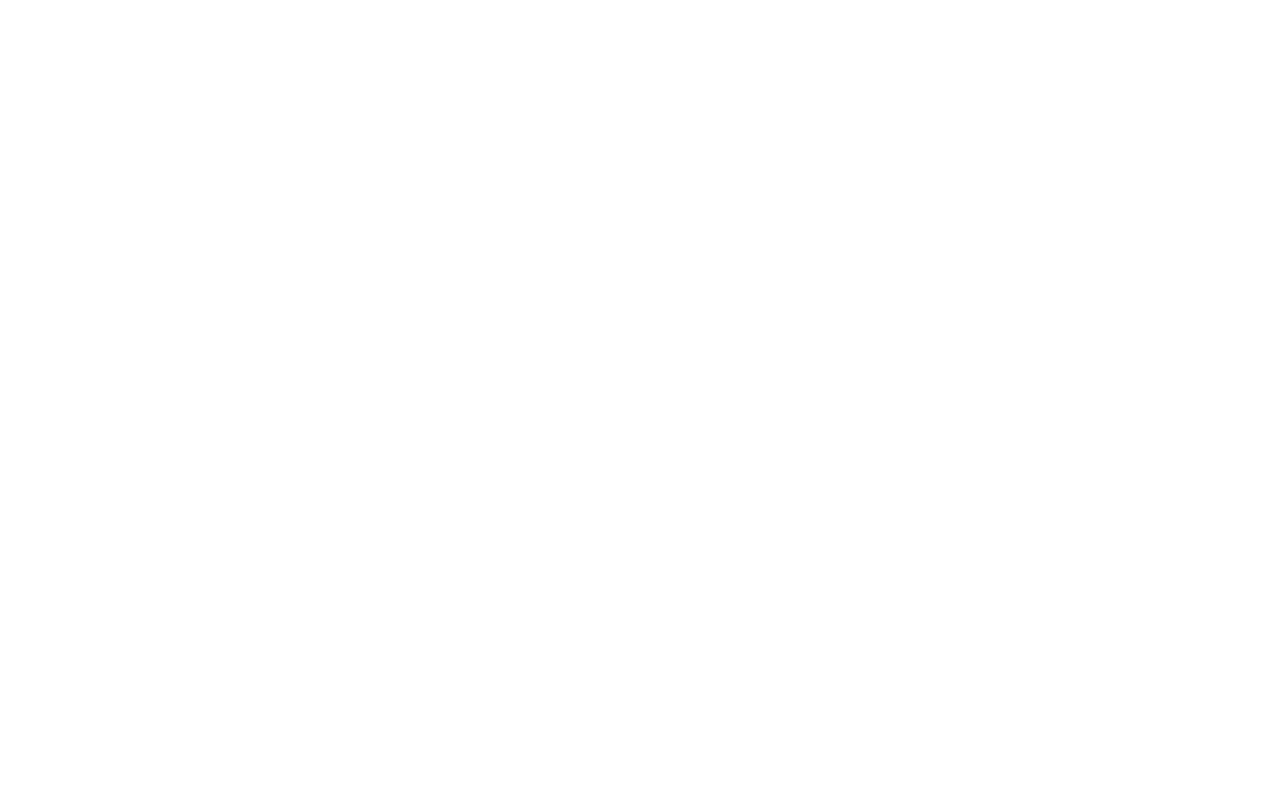
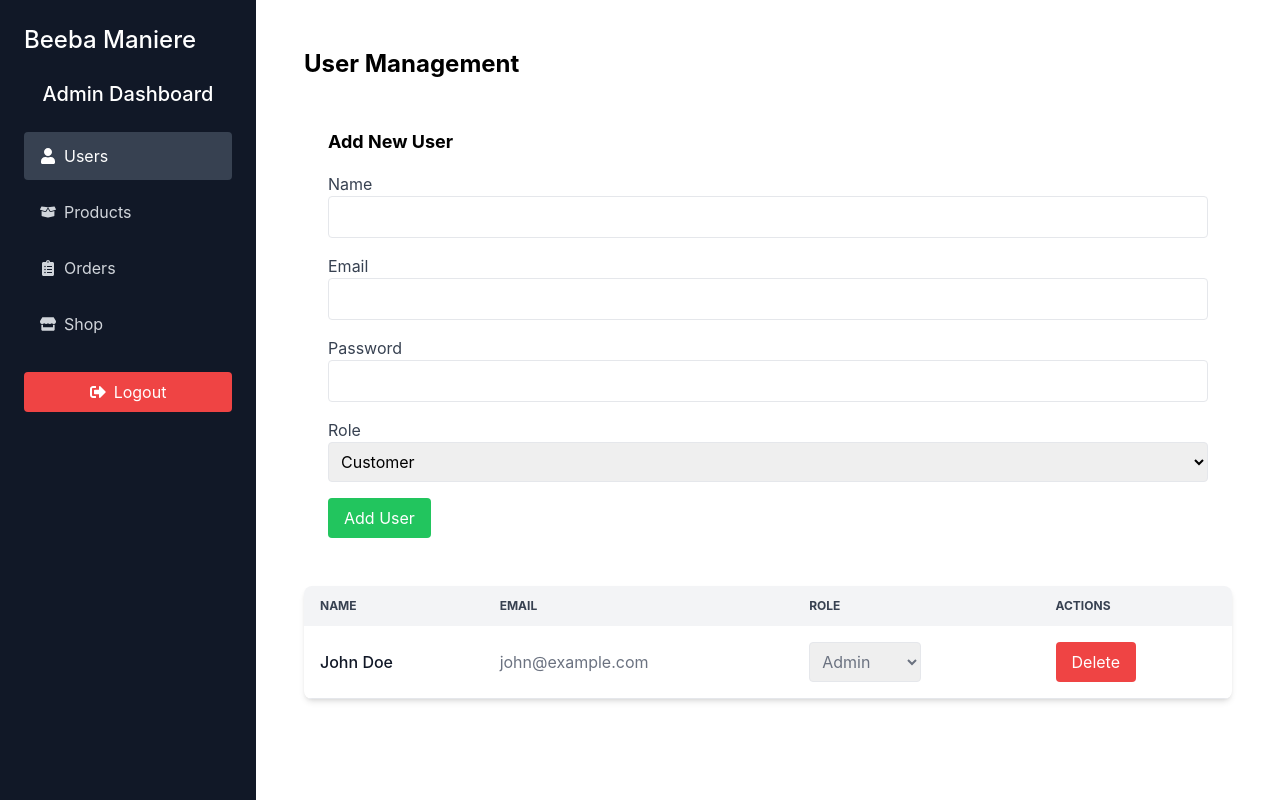
Before and after one commit to Tyagi-Rohan-04/Beeba-Maniere, a React app in the folder frontend/: page /admin/users in a window 1280 px wide. Before the commit this address had no page. Built offline with nearby package versions, Linux system fonts and the light colour scheme; the HTML template or start-up script is replaced by a standard one.

Commit message:
User Management page UI completed

```diff
--- a/frontend/src/App.jsx
+++ b/frontend/src/App.jsx
@@ -14,6 +14,7 @@
 import MyOrdersPage from "./pages/MyOrdersPage";
 import AdminLayout from "./components/Admin/AdminLayout";
 import AdminHomePage from "./pages/AdminHomePage";
+import UserManagement from "./components/Admin/UserManagement";
 
 const App = () => {
   return (
@@ -39,6 +40,7 @@
         </Route>
         <Route path="/admin" element={<AdminLayout />}>
           <Route index element={<AdminHomePage />} />
+          <Route path="users" element={<UserManagement />} />
         </Route>
       </Routes>
     </BrowserRouter>
--- /dev/null
+++ b/frontend/src/components/Admin/UserManagement.jsx
@@ -0,0 +1,156 @@
+import React, { useState } from "react";
+
+const UserManagement = () => {
+  const users = [
+    {
+      _id: 123123,
+      name: "John Doe",
+      email: "john@example.com",
+      role: "admin",
+    },
+  ];
+
+  const [formData, setFormData] = useState({
+    name: "",
+    email: "",
+    password: "",
+    role: "customer", // Default role
+  });
+
+  const handleChange = (e) => {
+    setFormData({
+      ...formData,
+      [e.target.name]: e.target.value,
+    });
+  };
+
+  const handleSubmit = (e) => {
+    e.preventDefault();
+    console.log(formData);
+
+    // To Reset the form after submission
+    setFormData({
+      name: "",
+      email: "",
+      password: "",
+      role: "customer",
+    });
+  };
+
+  const handleRoleChange = (userId, newRole) => {
+    console.log({ id: userId, role: newRole });
+  };
+
+  const handleDeleteUser = (userId) => {
+    if (window.confirm("Are you sure you want to delete this user.")) {
+      console.log("Deleting user with ID", userId);
+    }
+  };
+
+  return (
+    <div className="max-w-7xl mx-auto p-6">
+      <h2 className="text-2xl font-bold mb-6">User Management</h2>
+      {/* Add New User From */}
+      <div className="p-6 rounded-lg mb-6">
+        <h3 className="text-lg font-bold mb-4">Add New User</h3>
+        <form onSubmit={handleSubmit}>
+          <div className="mb-4">
+            <label className="block text-gray-700">Name</label>
+            <input
+              type="text"
+              name="name"
+              value={formData.name}
+              onChange={handleChange}
+              className="w-full p-2 border rounded"
+              required
+            />
+          </div>
+          <div className="mb-4">
+            <label className="block text-gray-700">Email</label>
+            <input
+              type="email"
+              name="email"
+              value={formData.email}
+              onChange={handleChange}
+              className="w-full p-2 border rounded"
+              required
+            />
+          </div>
+          <div className="mb-4">
+            <label className="block text-gray-700">Password</label>
+            <input
+              type="password"
+              name="password"
+              value={formData.password}
+              onChange={handleChange}
+              className="w-full p-2 border rounded"
+              required
+            />
+          </div>
+          <div className="mb-4">
+            <label className="block text-gray-700">Role</label>
+            <select
+              name="role"
+              value={formData.role}
+              onChange={handleChange}
+              className="w-full p-2 border rounded"
+            >
+              <option value="customer">Customer</option>
+              <option value="admin">Admin</option>
+            </select>
+          </div>
+          <button
+            type="submit"
+            className="bg-green-500 text-white py-2 px-4 rounded hover:bg-green-600"
+          >
+            Add User
+          </button>
+        </form>
+      </div>
+
+      {/* User List Management */}
+      <div className="overflow-x-auto shadow-md sm:rounded-lg">
+        <table className="w-full text-left text-gray-500">
+          <thead className="bg-gray-100 text-xs uppercase text-gray-700">
+            <tr>
+              <th className="py-3 px-4">Name</th>
+              <th className="py-3 px-4">Email</th>
+              <th className="py-3 px-4">Role</th>
+              <th className="py-3 px-4">Actions</th>
+            </tr>
+          </thead>
+          <tbody>
+            {users.map((user) => (
+              <tr key={user._id} className="border-b hover:bg-gray-50">
+                <td className="p-4 font-medium text-gray-900 whitespace-nowrap">
+                  {user.name}
+                </td>
+                <td className="p-4">{user.email}</td>
+                <td className="p-4">
+                  <select
+                    value={user.role}
+                    onChange={(e) => handleRoleChange(user._id, e.target.value)}
+                    className="p-2 border rounded"
+                  >
+                    <option value="customer">Customer</option>
+                    <option value="admin">Admin</option>
+                  </select>
+                </td>
+                <td className="p-4">
+                  <button
+                    onClick={() => handleDeleteUser(user._id)}
+                    className="bg-red-500 text-white px-4 py-2 rounded hover:bg-red-600"
+                  >
+                    Delete
+                  </button>
+                </td>
+              </tr>
+            ))}
+          </tbody>
+        </table>
+      </div>
+    </div>
+  );
+};
+
+export default UserManagement;
```
